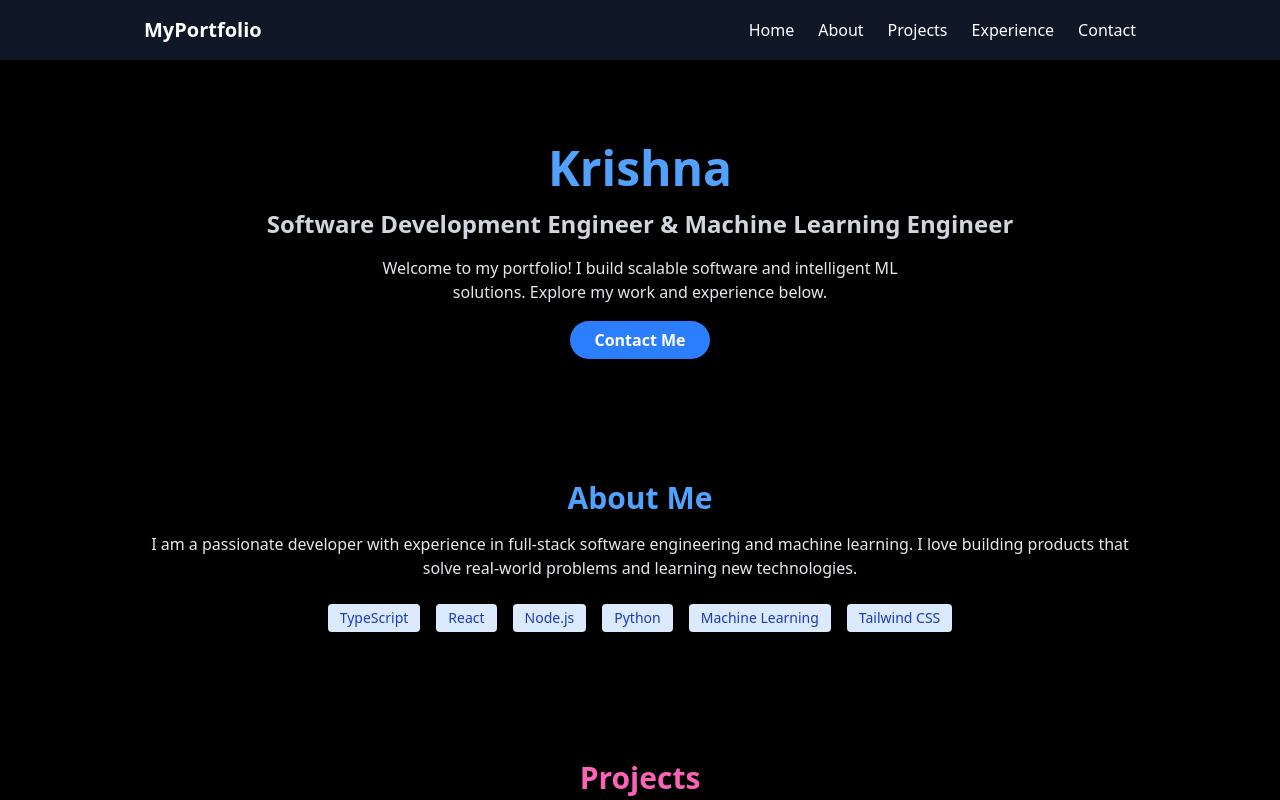
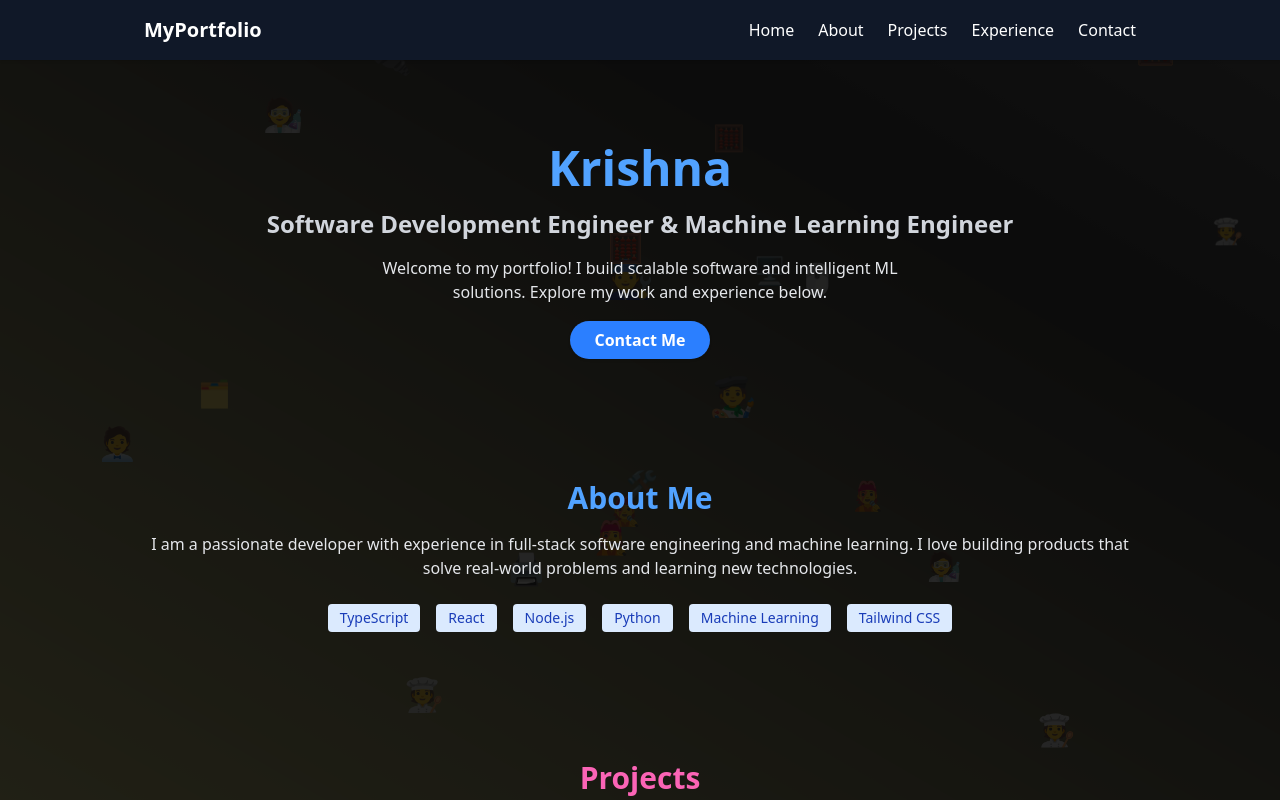
Before and after one commit to krishna620350/krishna-portfolio, a React (Vite) app: page / in a window 1280 px wide. Shown: the top 800 px of the page. Built offline with nearby package versions, Linux system fonts and the light colour scheme.

Commit message:
portfolio

```diff
--- /dev/null
+++ b/src/App.css
@@ -0,0 +1,20 @@
+.animate-gradient {
+  background: linear-gradient(30deg, #d3c50291 0%, #000000 50%, #999999 100%);
+  background-size: 200% 200%;
+  animation: gradient-move 6s ease-in-out infinite alternate;
+}
+
+@keyframes gradient-move {
+  0% {
+    background-position: 0% 50%;
+    filter: brightness(1.1) blur(0.5px);
+  }
+  50% {
+    background-position: 100% 50%;
+    filter: brightness(1.3) blur(1.5px);
+  }
+  100% {
+    background-position: 0% 50%;
+    filter: brightness(1.1) blur(0.5px);
+  }
+}
--- a/src/App.tsx
+++ b/src/App.tsx
@@ -1,13 +1,26 @@
-import Navbar from "./component/Navbar";
+
+import Navbar from "./components/Navbar";
 import Home from "./pages/Home";
+import EmojiFlood from "./components/EmojiFlood";
+import "./App.css";
+
 function App() {
-
   return (
-    <div className="bg-black">
-      <Navbar />
-      <Home />
+    <div className="relative min-h-screen overflow-x-hidden">
+      {/* Background and spotlight effect (if present) */}
+      <div className="fixed inset-0 -z-10 animate-gradient bg-gradient-to-r from-white via-black to-white opacity-80" />
+      {/* Emoji rain effect (below overlay, below content) */}
+      <div className="absolute inset-0 z-5 pointer-events-none">
+        <EmojiFlood />
+      </div>
+      {/* Thin dark transparent overlay for content visibility (above emoji flood, below content) */}
+      <div className="fixed inset-0 z-10 pointer-events-none" style={{background: "rgba(5, 5, 5, 0.85)"}} />
+      <div className="relative z-20">
+        <Navbar />
+        <Home />
+      </div>
     </div>
-  )
+  );
 }
 
 export default App
--- /dev/null
+++ b/src/components/EmojiFlood.tsx
@@ -0,0 +1,79 @@
+import React, { useEffect, useRef } from "react";
+
+const EMOJIS = [
+  "💻", "🖥️", "🖱️", "⌨️", "🧑‍💻", "📱", "🖨️", "🗂️", "🧮", "🕹️", "🛠️", "📀", "💾", "🧑‍🔬", "🔌", "🔋",
+  "📡", "🛰️", "🧑‍🚀", "🧑‍🔧", "🧑‍🏫", "🧑‍🎓", "🧑‍🔬", "🧑‍💼", "🧑‍🔧", "🧑‍💻", "🧑‍🔬", "🧑‍🚀", "🧑‍🎤", "🧑‍🎨", "🧑‍🍳",
+  "🧑‍🔧", "🧑‍💼", "🧑‍💻", "🧑‍🔬", "🧑‍🚀", "🧑‍🎤", "🧑‍🎨", "🧑‍🍳", "🧑‍🔧", "🧑‍💼", "🧑‍💻", "🧑‍🔬", "🧑‍🚀", "🧑‍🎤", "🧑‍🎨",
+  "🧑‍🍳", "🧑‍🔧", "🧑‍💼", "🧑‍💻", "🧑‍🔬", "🧑‍🚀", "🧑‍🎤", "🧑‍🎨", "🧑‍🍳", "🧑‍🔧", "🧑‍💼", "🧑‍💻", "🧑‍🔬", "🧑‍🚀"
+];
+
+function randomBetween(min: number, max: number) {
+  return Math.random() * (max - min) + min;
+}
+
+const EmojiFlood: React.FC = () => {
+  const containerRef = useRef<HTMLDivElement>(null);
+
+  useEffect(() => {
+    const container = containerRef.current;
+    if (!container) return;
+    let running = true;
+    const emojis: HTMLSpanElement[] = [];
+
+    function createEmoji() {
+      if (!running) return;
+      const emoji = document.createElement("span");
+      emoji.textContent = EMOJIS[Math.floor(Math.random() * EMOJIS.length)];
+      emoji.style.position = "absolute";
+      emoji.style.left = `${randomBetween(0, 95)}vw`;
+      emoji.style.top = "-2em";
+      emoji.style.fontSize = `${randomBetween(1.5, 2.5)}rem`;
+      emoji.style.opacity = `${randomBetween(0.7, 1)}`;
+      emoji.style.pointerEvents = "none";
+      emoji.style.transition = "transform 0.2s";
+      if (!container) return;
+      container.appendChild(emoji);
+      emojis.push(emoji);
+
+      const duration = randomBetween(4, 8);
+      const translateY = window.innerHeight + 100;
+      emoji.animate([
+        { transform: `translateY(0px)` },
+        { transform: `translateY(${translateY}px)` }
+      ], {
+        duration: duration * 1000,
+        easing: "linear"
+      });
+
+      setTimeout(() => {
+        emoji.remove();
+        emojis.splice(emojis.indexOf(emoji), 1);
+      }, duration * 1000);
+    }
+
+    const interval = setInterval(createEmoji, 250);
+    return () => {
+      running = false;
+      clearInterval(interval);
+      emojis.forEach(e => e.remove());
+    };
+  }, []);
+
+  return (
+    <div
+      ref={containerRef}
+      style={{
+        position: "fixed",
+        left: 0,
+        top: 0,
+        width: "100vw",
+        height: "100vh",
+        pointerEvents: "none",
+        zIndex: 50,
+      }}
+      aria-hidden="true"
+    />
+  );
+};
+
+export default EmojiFlood;
```
Also changed, not shown: src/components/Navbar.tsx (renamed from src/component/Navbar.tsx).
